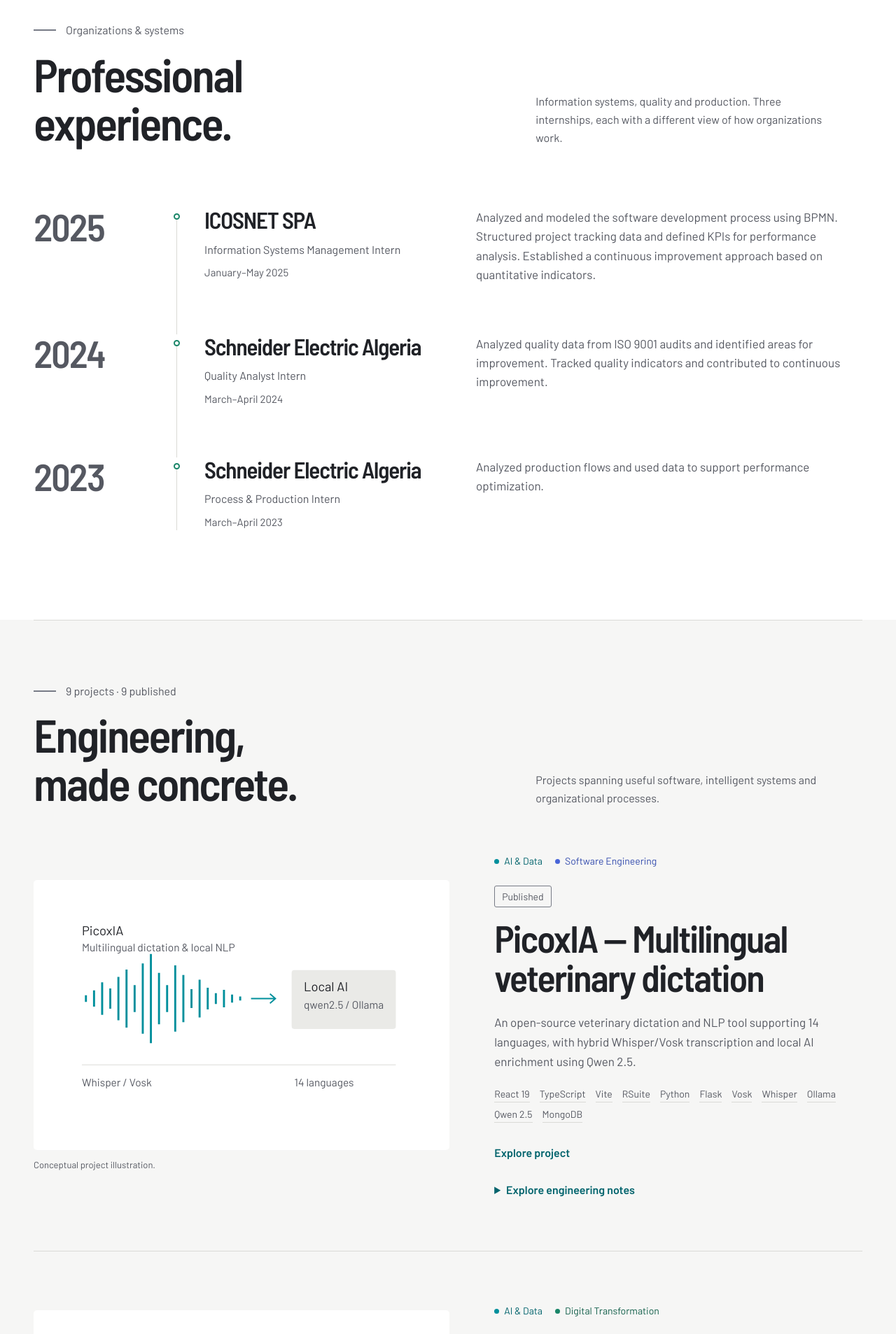
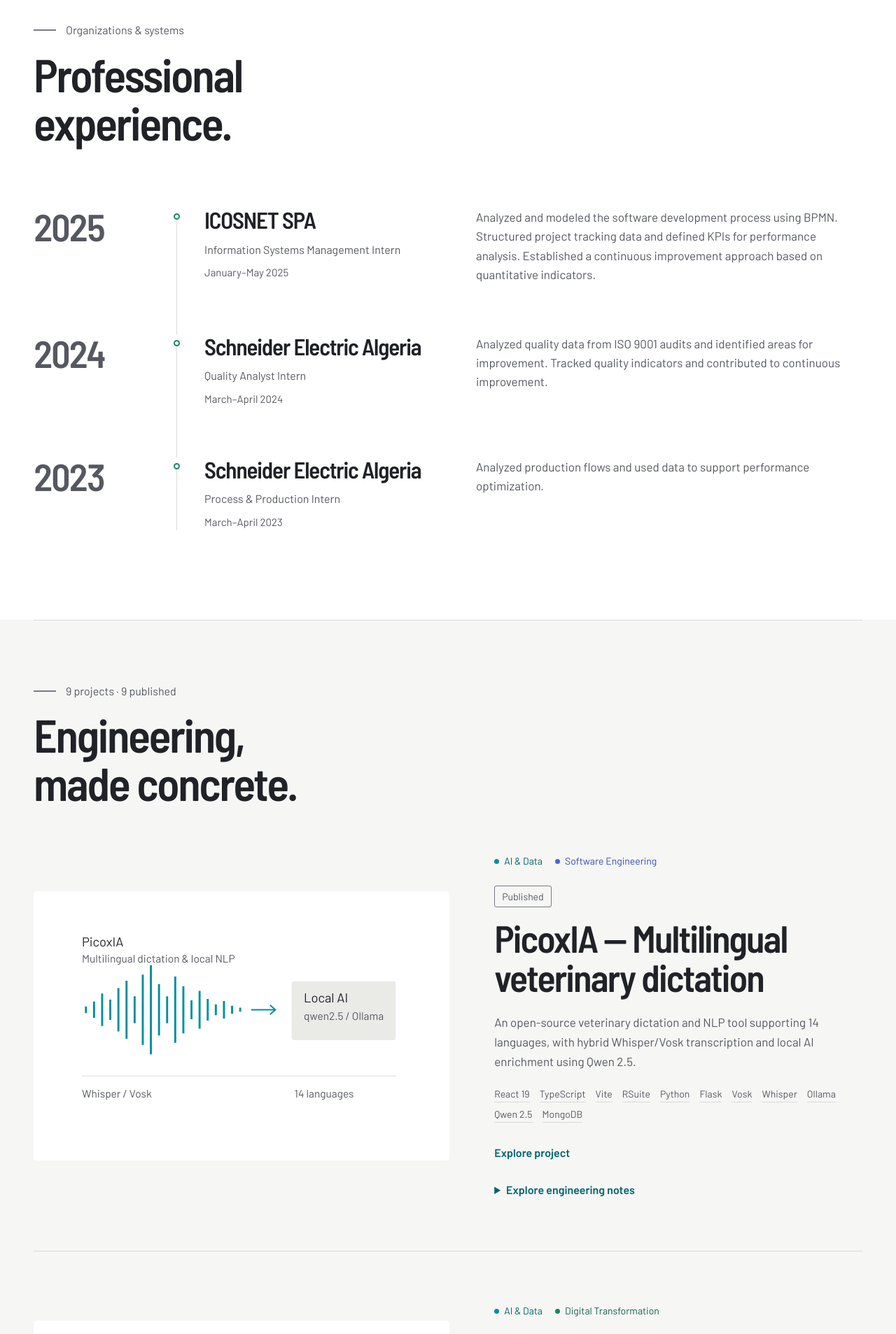
Before and after one commit to AbderahmaneYOUSFI/repo-yousfi, a Next.js app: page / in a window 1280 px wide. Shown: the part 1540-3447 px from the top of the page at 70% size. Built offline with nearby package versions, Linux system fonts and the light colour scheme.

Commit message:
Remove project captions and project and experience notes

```diff
--- a/src/app/projects/[id]/page.tsx
+++ b/src/app/projects/[id]/page.tsx
@@ -33,7 +33,7 @@ export default async function ProjectPage({ params }: PageProps<"/projects/[id]"
       <nav className="project-breadcrumb" aria-label="Breadcrumb"><a href="/">Global profile</a><span aria-hidden="true">/</span><a href="/#projects">All projects</a></nav>
       <header className="project-heading"><p className="section-kicker">Engineering project · Published</p><h1>{project.title}</h1><p className="project-overview">{project.description}</p><ProjectRelationships project={project} /></header>
       <div className="project-detail-grid">
-        <figure className="study-figure"><div className="art" aria-hidden="true"><ProjectArtwork id={project.id} /></div><figcaption>Conceptual project illustration.</figcaption></figure>
+        <figure className="study-figure"><div className="art" aria-hidden="true"><ProjectArtwork id={project.id} /></div></figure>
         {detail.context ? <section aria-labelledby="context-heading"><h2 id="context-heading">Context &amp; purpose.</h2><p>{detail.context}</p></section> : null}
       </div>
       <div className="project-notes">
--- a/src/components/portfolio-page.tsx
+++ b/src/components/portfolio-page.tsx
@@ -17,7 +17,7 @@ export function PortfolioPage({ slug }: { slug?: CareerPathSlug }) {
   const selectedProjects = (slug ? getProjectsForPath(slug) : projects).filter(project => project.published);
   const selectedExperiences = slug ? getExperiencesForPath(slug) : experiences;
   const experienceSection = <section id="experiences" className="section experience-band" aria-labelledby="experience-heading"><div className="wrap">
-      <SectionHeading id="experience-heading" title={selectedExperiences.length ? <>Professional<br />experience.</> : <>Experience,<br />in context.</>} kicker="Organizations & systems" note={selectedExperiences.length ? "Information systems, quality and production. Three internships, each with a different view of how organizations work." : "Professional experience is kept within its documented career perspective."} />
+      <SectionHeading id="experience-heading" title={selectedExperiences.length ? <>Professional<br />experience.</> : <>Experience,<br />in context.</>} kicker="Organizations & systems" />
       <ExperienceList experiences={selectedExperiences} />
     </div></section>;
   return <SiteFrame identity={slug ? pathIdentity[slug] : "home"}>
@@ -25,9 +25,8 @@ export function PortfolioPage({ slug }: { slug?: CareerPathSlug }) {
     {slug ? <nav className="path-nav wrap" aria-label="Career perspectives">{careerPaths.map(path => <a key={path.slug} href={careerPathHref(path.slug)} className={pathIdentity[path.slug]} aria-current={path.slug === slug ? "page" : undefined}>{path.name}{path.slug === slug ? " (Current)" : ""}</a>)}</nav> : <CareerPathCards />}
     {!slug ? experienceSection : null}
     <section id="projects" className="section work wrap" aria-labelledby="projects-heading">
-      <SectionHeading id="projects-heading" title={<>Engineering,<br />made concrete.</>} kicker={`${selectedProjects.length} projects · ${selectedProjects.length} published`} note="Projects spanning useful software, intelligent systems and organizational processes." />
+      <SectionHeading id="projects-heading" title={<>Engineering,<br />made concrete.</>} kicker={`${selectedProjects.length} projects · ${selectedProjects.length} published`} />
       <ProjectList projects={selectedProjects} />
-      <p className="work-footnote">Explore each project for its documented scope, available resources and limitations.</p>
     </section>
     {slug ? experienceSection : null}
     <EducationSection />
--- a/src/components/project-list.tsx
+++ b/src/components/project-list.tsx
@@ -19,7 +19,7 @@ export function ProjectList({ projects }: { projects: readonly Project[] }) {
   const published = projects.filter(project => project.published);
   if (!published.length) return <p>No projects listed for this path yet.</p>;
   return <>{published.map(project => <article key={project.id} id={project.id} className={`study ${project.id} ${pathIdentity[project.careerPaths[0]]}`} data-publication="published" data-memberships={project.careerPaths.join(" ")}>
-    <figure className="study-figure"><div className="art" aria-hidden="true"><ProjectArtwork id={project.id} /></div><figcaption>Conceptual project illustration.</figcaption></figure>
+    <figure className="study-figure"><div className="art" aria-hidden="true"><ProjectArtwork id={project.id} /></div></figure>
     <div className="study-copy"><div className="study-meta"><ProjectRelationships project={project} /><span className="study-status">Published</span></div><h3><a href={projectHref(project.id)}>{project.title}</a></h3><div><p className="description">{project.description}</p><ProjectTechnologies project={project} /></div>
       <div className="study-actions"><a className="text-link" href={projectHref(project.id)}>Explore project</a>{project.technologies.length || project.links.length ? <details className="evidence"><summary>Explore engineering notes</summary><div className="detail-body">{project.technologies.length ? <p>Technologies: {project.technologies.join(", ")}.</p> : null}<ProjectResources project={project} /></div></details> : null}</div>
     </div>
```
